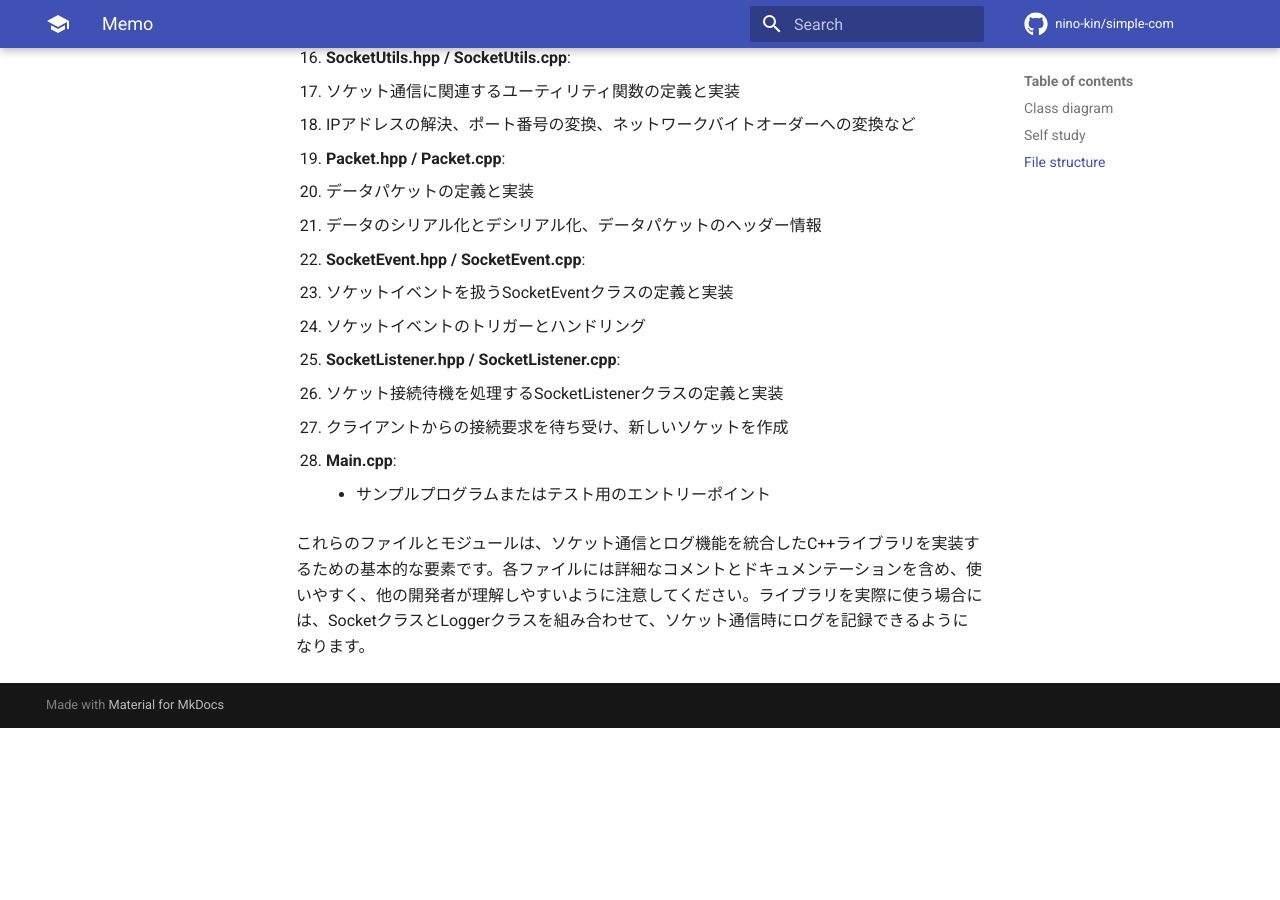
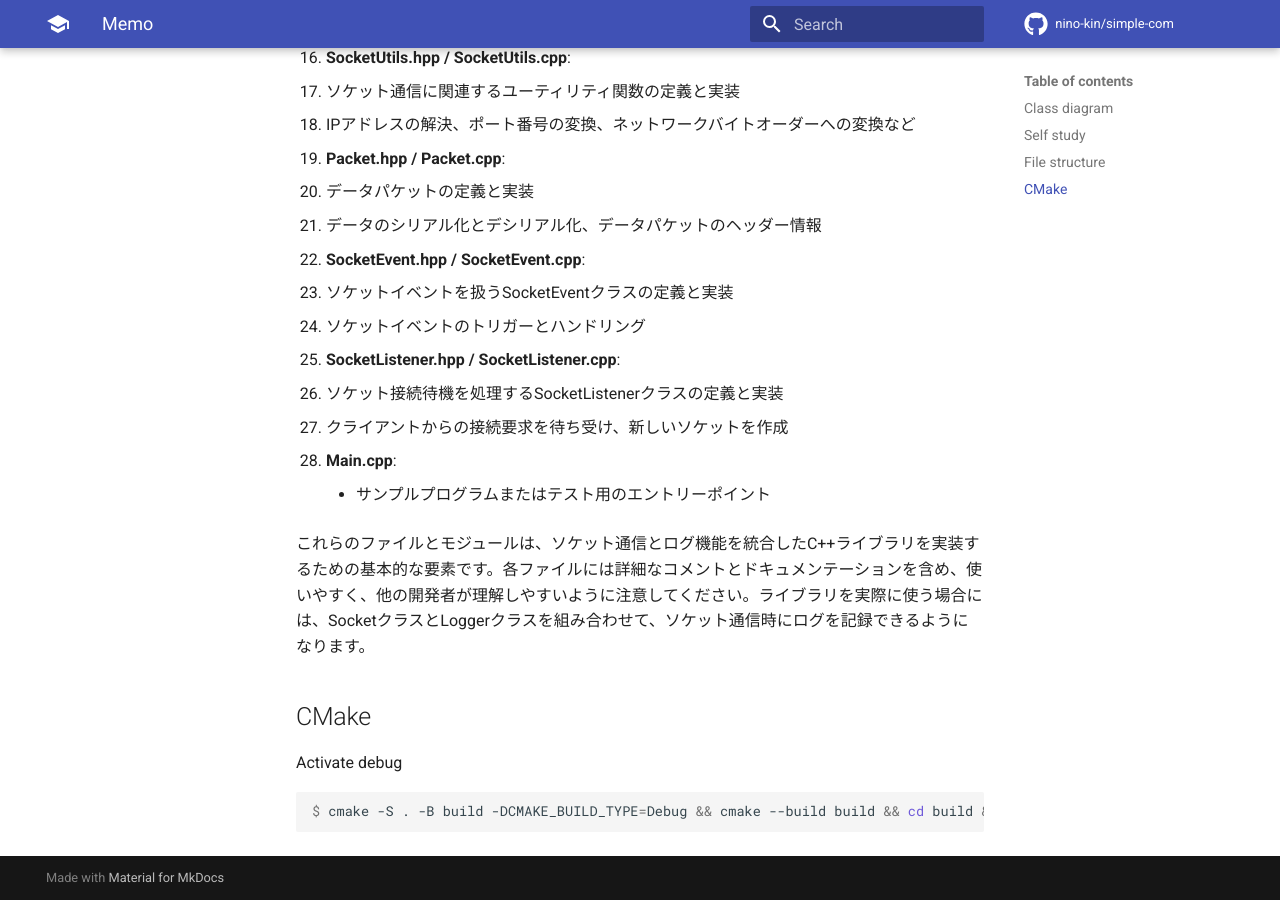
Before and after one commit to nino-kin/simple-com, an MkDocs documentation site: the page built from docs/memo.md, in a window 1280 px wide and 900 px high, scrolled down 1105 px. Built offline with MkDocs 1.6.1 and Material for MkDocs 9.7.7, drawn with Linux system fonts in a browser that asks for light colours; nearby versions of some CDN libraries; comment, search, counter and statistics services are not loaded; the version menu is left out; before the commit the page ends 1833 px from its top, so only the background shows below that.

Commit message:
docs: Update docs

````diff
--- a/docs/memo.md
+++ b/docs/memo.md
@@ -54,3 +54,11 @@
     - サンプルプログラムまたはテスト用のエントリーポイント
 
 これらのファイルとモジュールは、ソケット通信とログ機能を統合したC++ライブラリを実装するための基本的な要素です。各ファイルには詳細なコメントとドキュメンテーションを含め、使いやすく、他の開発者が理解しやすいように注意してください。ライブラリを実際に使う場合には、SocketクラスとLoggerクラスを組み合わせて、ソケット通信時にログを記録できるようになります。
+
+## CMake
+
+Activate debug
+
+```console
+$ cmake -S . -B build -DCMAKE_BUILD_TYPE=Debug && cmake --build build && cd build && ctest -VV -O $TEST_LOG_FILENAME
+```
````
